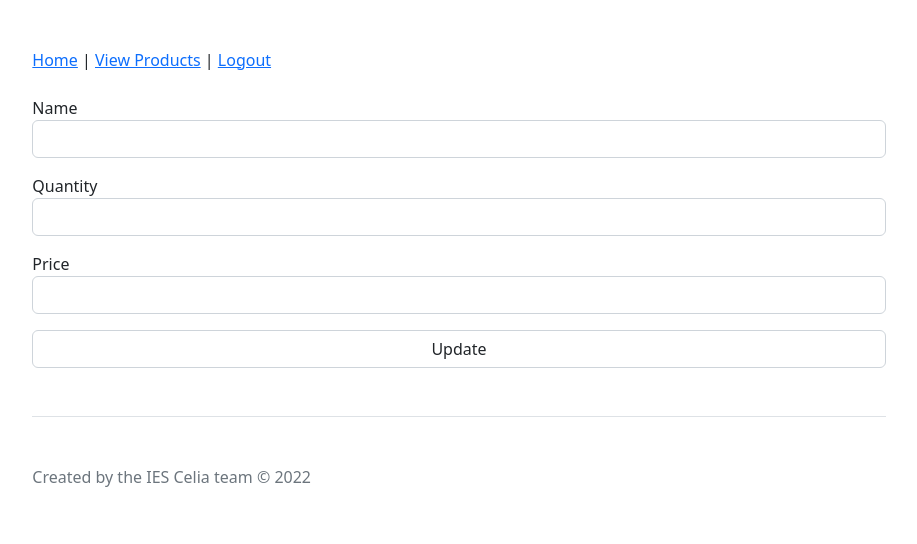
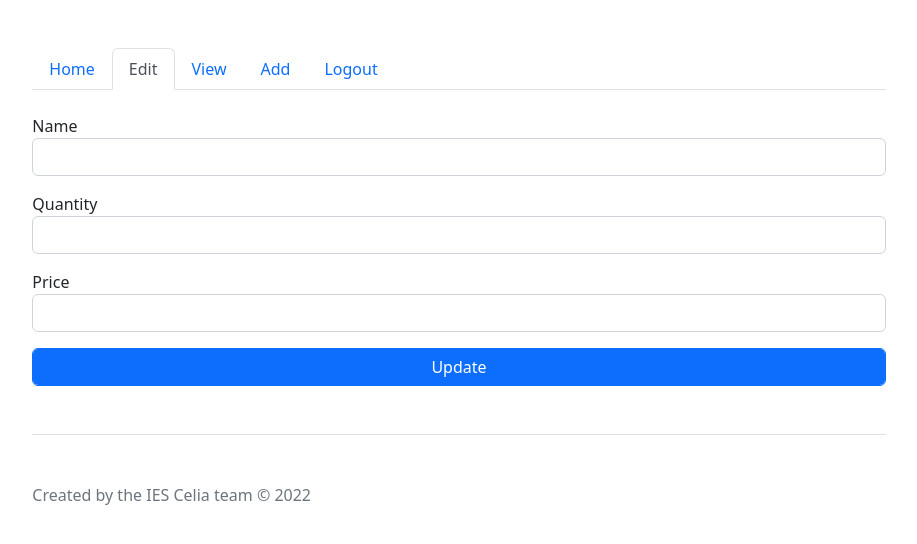
Before and after one commit to josejuansanchez/iaw-practica-lamp-login-docker, a PHP site: page /edit?id=1 in a window 1280 px wide. Shown: the part 104-648 px from the top of the page, without its empty margins (181-1098 px from the left). Run offline with PHP 8.4, Linux system fonts and the light colour scheme; the visitor is signed in with stand-in values (Sample User, id 1); data that the repository does not hold is empty.

Commit message:
Se actualiza la barra de navegación

```diff
--- a/src/views/edit.php
+++ b/src/views/edit.php
@@ -1,5 +1,11 @@
-<a href="index.php">Home</a> | <a href="view.php">View Products</a> | <a href="logout.php">Logout</a>
-<br/><br/>
+<ul class="nav nav-tabs">
+	<li class="nav-item"><a href="index.php" class="nav-link">Home</a></li>
+	<li class="nav-item "><a href="" class="nav-link active">Edit</a></li>
+	<li class="nav-item "><a href="view.php" class="nav-link">View</a></li>
+	<li class="nav-item"><a href="add.php" class="nav-link">Add</a></li>
+	<li class="nav-item"><a href="logout.php" class="nav-link" >Logout</a></li>
+</ul>
+<br/>
 
 <form action="edit.php" method="post">
 
@@ -21,6 +27,6 @@
 	<input type="hidden" name="id" value=<?php echo $producto['id'];?>>
 
 	<div class="mb-3">
-		<input type="submit" value="Update" class="form-control" >
+		<input type="submit" value="Update" class="form-control btn btn-primary">
 	</div>
 </form>
```
